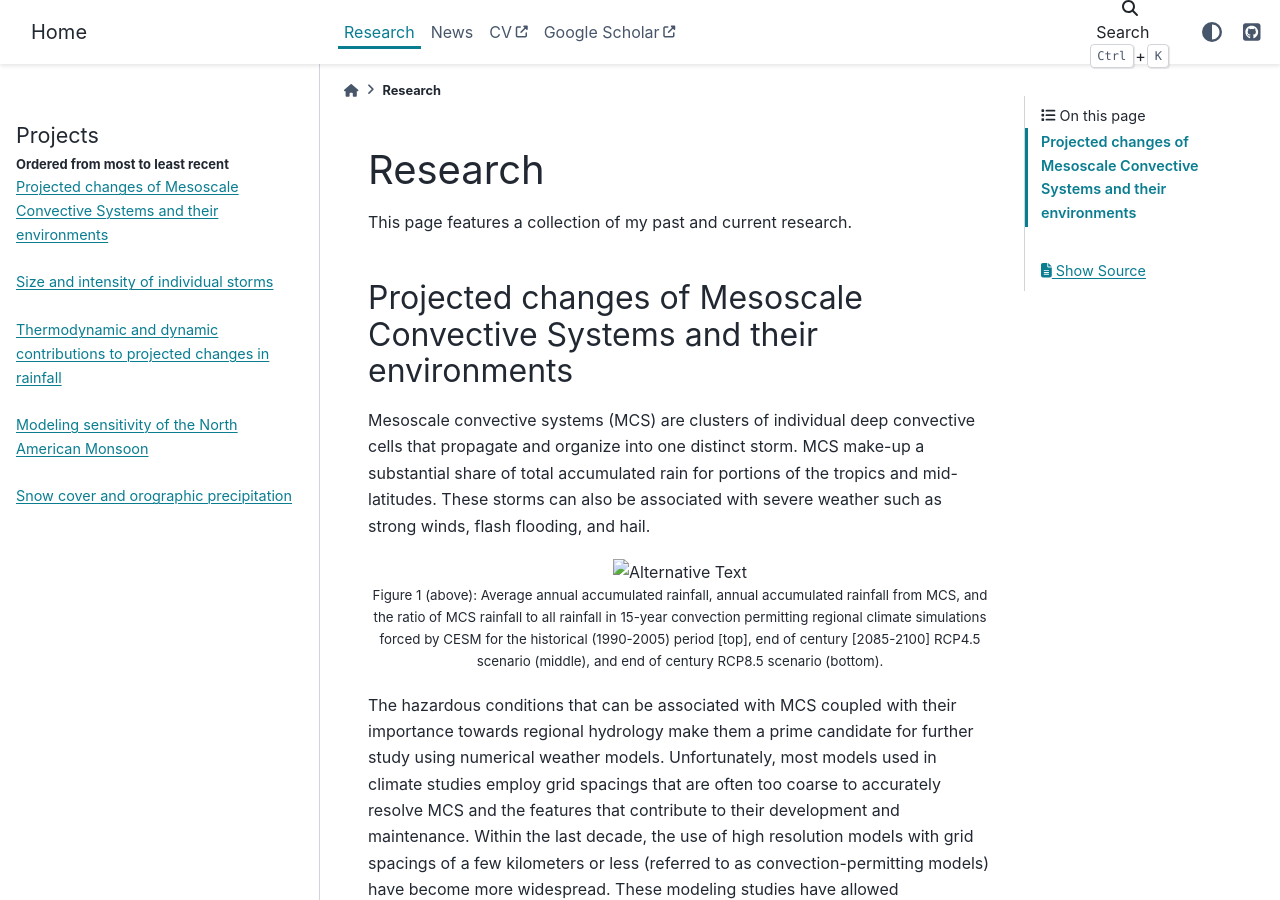
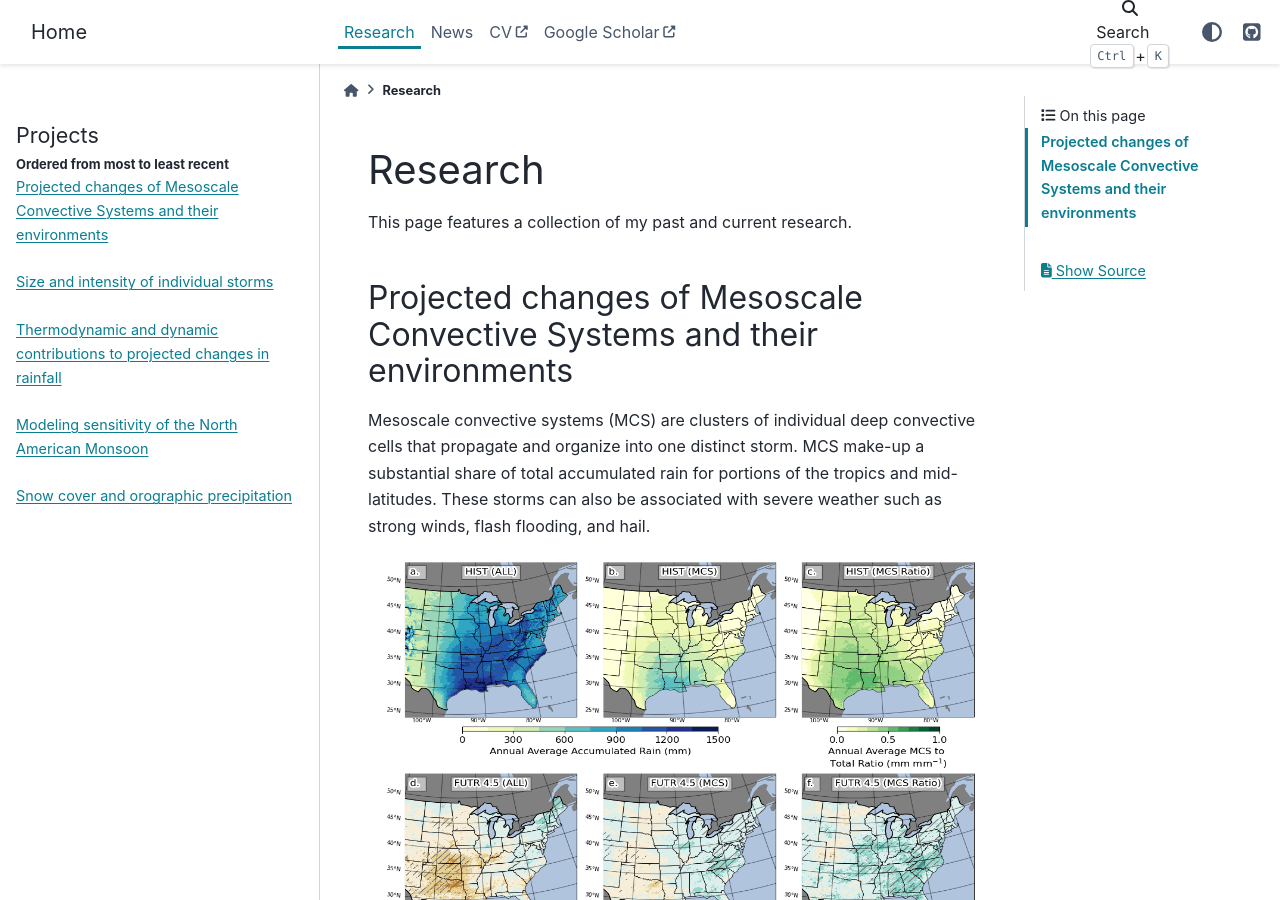
Before and after one commit to bc-wallace/bc-wallace.github.io, a Sphinx documentation site: the page built from doc/research.rst, in a window 1280 px wide and 900 px high. Built offline with Sphinx 7.4.7 and the PyData theme 0.15.4, drawn with Linux system fonts in a browser that asks for light colours.

Commit message:
updating img path

```diff
--- a/doc/research.rst
+++ b/doc/research.rst
@@ -16,7 +16,7 @@ Mesoscale convective systems (MCS) are clusters of individual deep convective ce
 .. raw:: html
 
    <div style="text-align: center;">
-       <img src="../../img/mcs_ratio.png" alt="Alternative Text" width="600" height="600">
+       <img src="https://github.com/bc-wallace/bc-wallace.github.io/blob/main/doc/img/mcs_ratio.png?raw=true" alt="Alternative Text" width="600" height="600">
        <p style="font-size: smaller;">Figure 1 (above): Average annual accumulated rainfall, annual accumulated rainfall from MCS, and the ratio of MCS rainfall to all rainfall in 15-year convection permitting regional climate simulations forced by CESM for the historical (1990-2005) period [top], end of century [2085-2100] RCP4.5 scenario (middle), and end of century RCP8.5 scenario (bottom).</p>
    </div>
 
```
